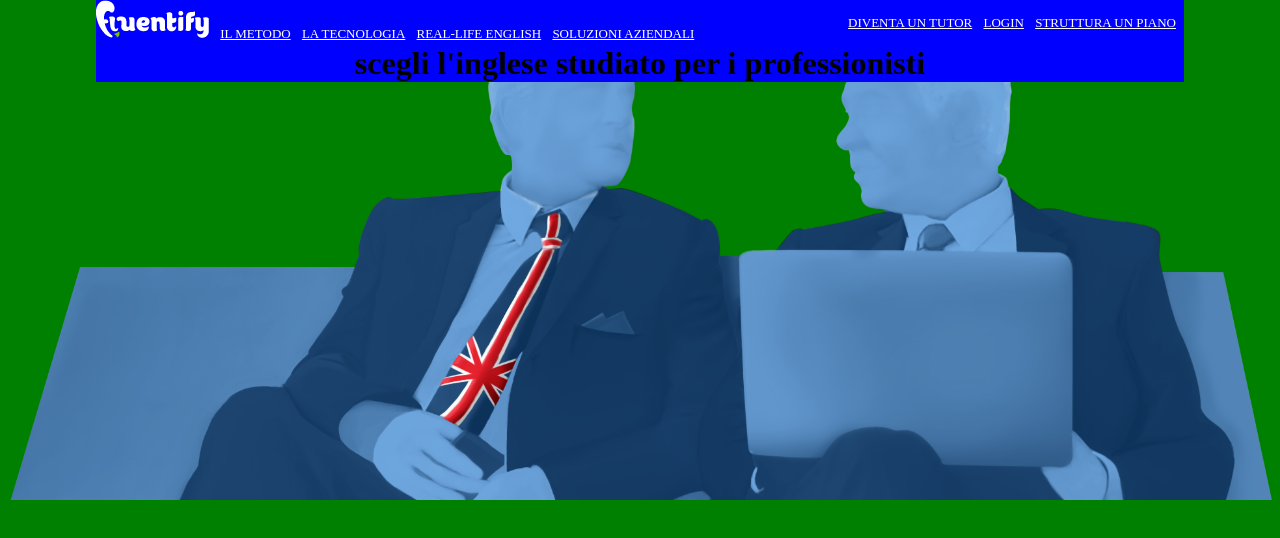
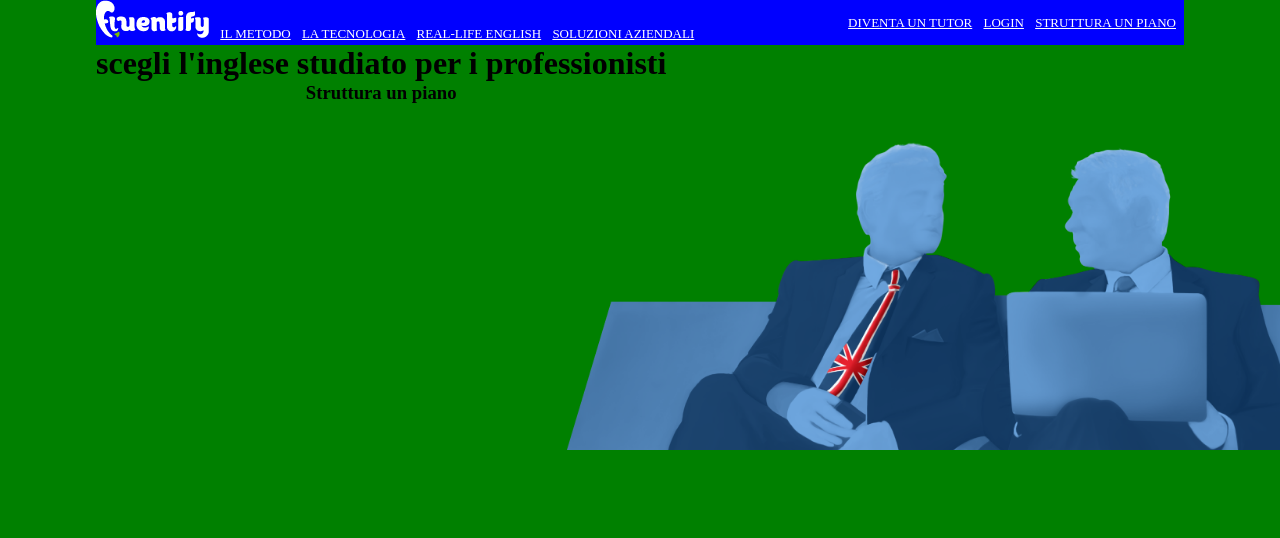
Before and after one commit to stefanoriccio1/html-css-fluentify, a plain HTML site: page index.html in a window 1280 px wide. Drawn offline with Linux system fonts and the light colour scheme.

Commit message:
Sistemato background header

```diff
--- a/css/style.css
+++ b/css/style.css
@@ -8,8 +8,10 @@ body {
 }
 header{
   background-image: url(../img/oldman.png);
-  background-size: cover;
-  height: 500px;
+  background-size: 60%;
+  background-position: 110% 110%;
+  background-repeat: no-repeat;
+  height: 450px;
 }
 /* container */
 .container {
@@ -49,7 +51,6 @@ nav:after{
   color: white;
   text-transform: uppercase;
   font-size: 13px;
-
 }
 .lista li{
   display: inline-block;
@@ -59,5 +60,16 @@ nav:after{
   padding-right: 8px;
 }
 .logo{
+vertical-align: middle;
 padding-right: 16px;
 }
+/* header-bottom */
+.header-bottom{
+  position: relative;
+}
+.bannerone{
+position: absolute;
+top: 50%;
+left: 0;
+margin: auto;
+}
--- a/index.html
+++ b/index.html
@@ -38,7 +38,7 @@
         <div class="header-bottom">
           <div class="bannerone">
             <h1>scegli l'inglese studiato per i professionisti</h1>
-
+            <h3 class="button">Struttura un piano</h3>
           </div>
         </div>
       </div>
@@ -47,12 +47,28 @@
     <!-- fine header -->
     <!-- inizio main -->
     <main>
+      <div class="container">
+        <div>
+
+        </div>
+        <div>
+
+        </div>
+        <div>
+
+        </div>
+      </div>
 
     </main>
     <!-- fine main -->
     <!-- inizio footer -->
     <footer>
+      <div class="container">
+        <div>
 
+        </div>
+
+      </div>
     </footer>
     <!-- fine footer -->
   </body>
```
